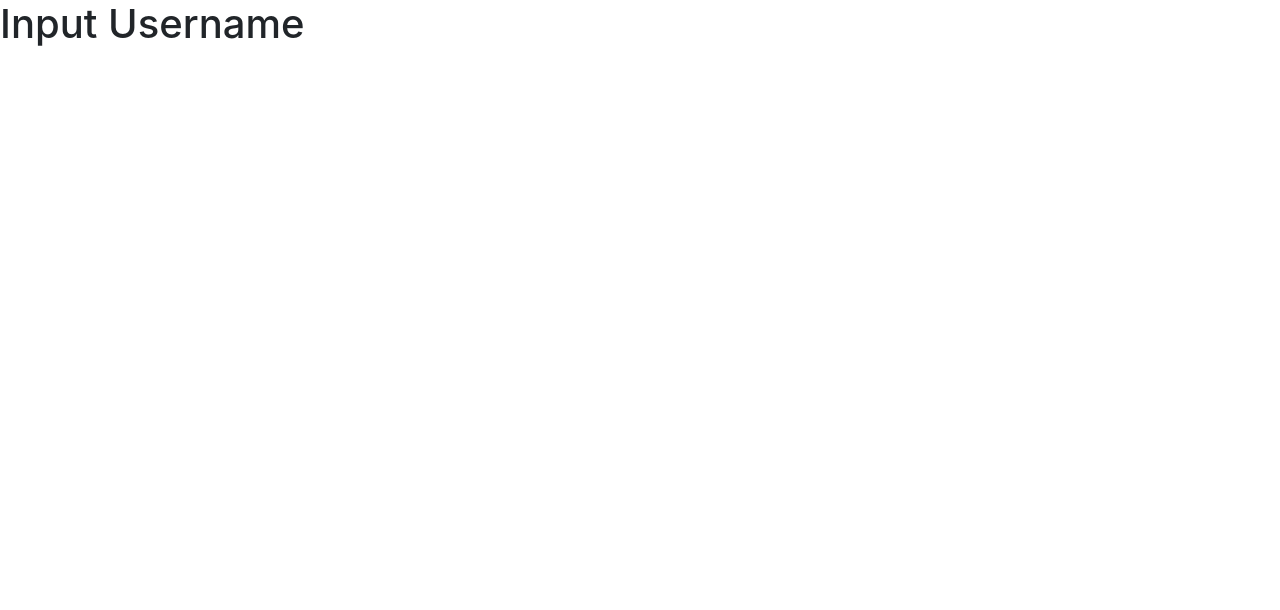
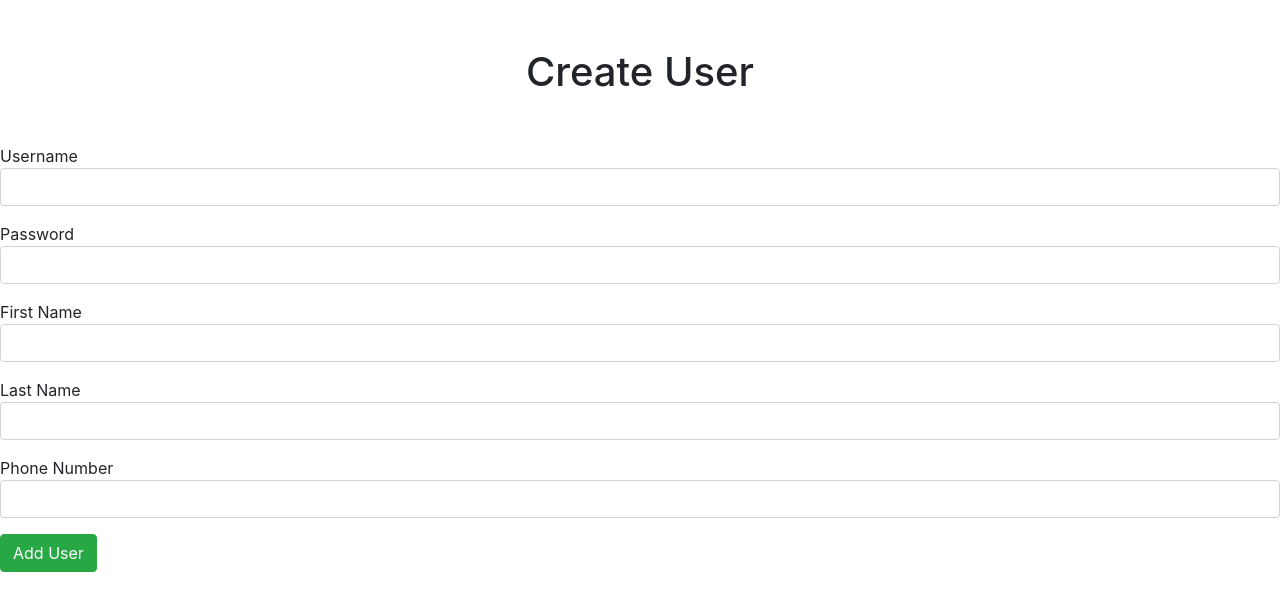
Before and after one commit to chuckhalliday/Taylor-Winfrey-Nation, a React (Create React App) app in the folder FrontEnd/: page / in a window 1280 px wide. Shown: the top 610 px of the page. Built offline with nearby package versions, Linux system fonts and the light colour scheme; the HTML template or start-up script is replaced by a standard one.

Commit message:
Form added
Create User

```diff
--- a/FrontEnd/public/index.html
+++ b/FrontEnd/public/index.html
@@ -31,7 +31,7 @@
       work correctly both with client-side routing and a non-root public URL.
       Learn how to configure a non-root public URL by running `npm run build`.
     -->
-    <title>React App</title>
+    <title>Taylor Winfrey</title>
   </head>
   <body>
     <noscript>You need to enable JavaScript to run this app.</noscript>
--- a/FrontEnd/src/Components/CreateUser.js
+++ b/FrontEnd/src/Components/CreateUser.js
@@ -1,9 +1,56 @@
-import React from "react";
+import React, { Fragment, useState } from "react";
 
 const InputUser = () => {
-    return (
-        <h1>Input Username</h1>
-    )
-}
+  const [username, setUsername] = useState("");
+  const [password, setPassword] = useState("");
+  const [first_name, setFirst_name] = useState("");
+  const [last_name, setLast_name] = useState("");
+  const [telephone, setTelephone] = useState("");
+
+  const onSubmitForm = async(e) => {
+      e.preventDefault();
+      try {
+        const body = {username, password, first_name, last_name, telephone}
+        const response = await fetch("http://localhost:3000/users", {
+            method: "POST",
+            headers: { "Content-Type": "application/json" },
+            body: JSON.stringify(body)
+        });
+
+        console.log(response)
+      }catch (err) {
+          console.error(err.message)
+      }
+  }
+
+  return (
+    <Fragment>
+      <h1 className="text-center mt-5">Create User</h1>
+      <form className="mt-5" onSubmit={onSubmitForm}>
+        <div className="form-group">
+          <span className="label">Username</span>
+          <input type="text" className="form-control" value={username} onChange={e => setUsername(e.target.value)} />
+        </div>
+        <div className="form-group">
+          <span className="label">Password</span>
+          <input type="text" className="form-control" value={password} onChange={e => setPassword(e.target.value)} />
+        </div>
+        <div className="form-group">
+          <span className="label">First Name</span>
+          <input type="text" className="form-control" value={first_name} onChange={e => setFirst_name(e.target.value)} />
+        </div>
+        <div className="form-group">
+          <span className="label">Last Name</span>
+          <input type="text" className="form-control" value={last_name} onChange={e => setLast_name(e.target.value)} />
+        </div>
+        <div className="form-group">
+          <span className="label">Phone Number</span>
+          <input type="text" className="form-control" value={telephone} onChange={e => setTelephone(e.target.value)} />
+        </div>
+        <button className="btn btn-success">Add User</button>
+      </form>
+    </Fragment>
+  );
+};
 
 export default InputUser;
```
Also changed, not shown: 1 other file (tests, documents, lock files or other folders).
